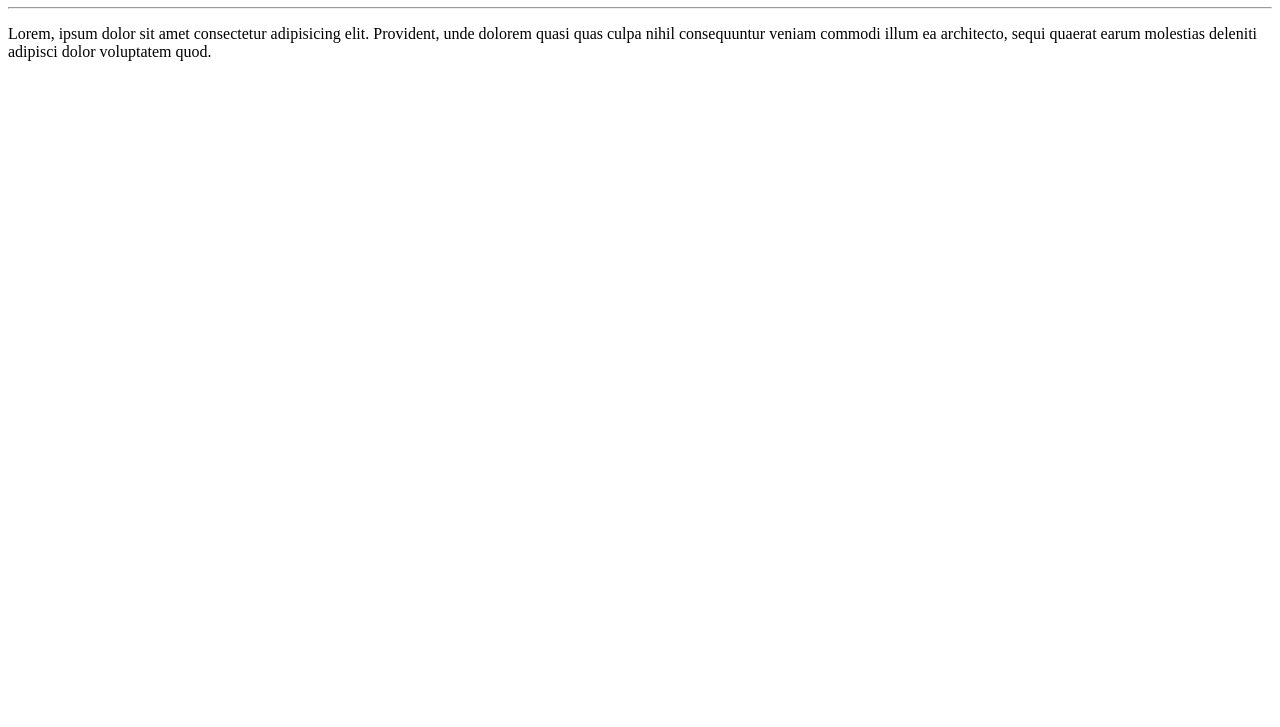
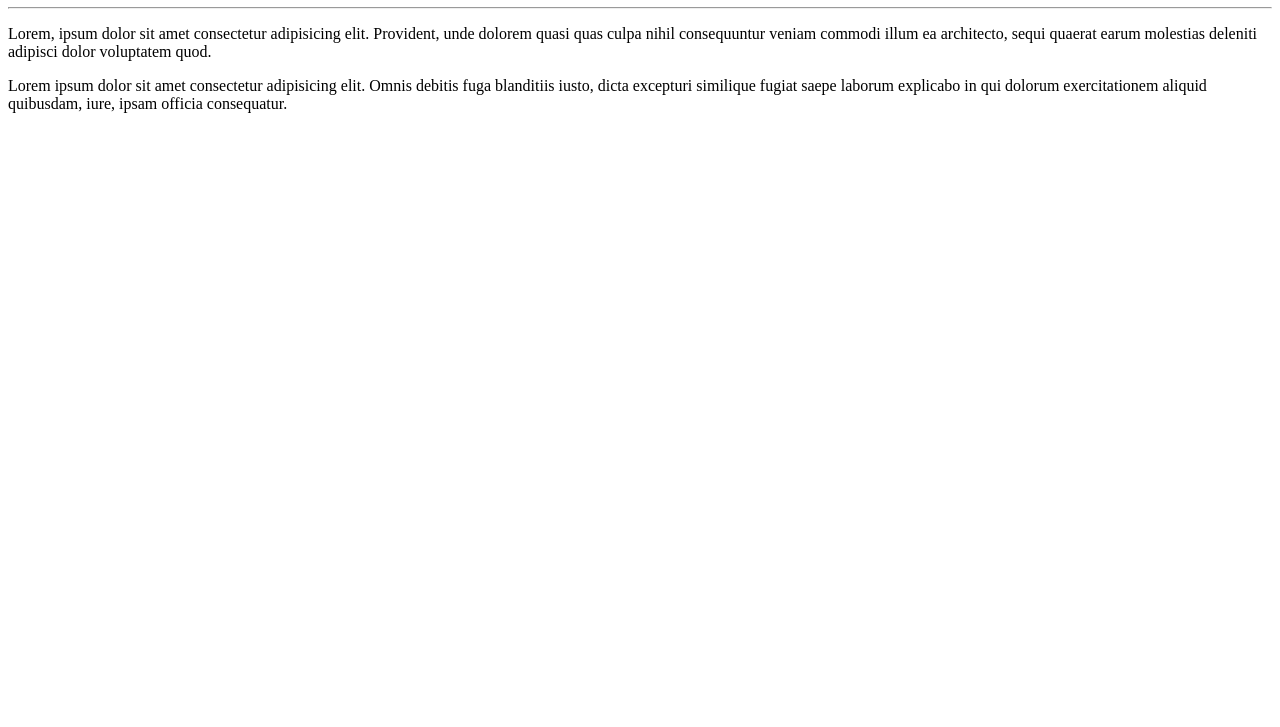
Before and after one commit to samuelrta/Ola-Mundo, a plain HTML site: page site-exemplo/index.html in a window 1280 px wide. Shown: the part 73-800 px from the top of the page. Drawn offline with Linux system fonts and the light colour scheme.

Commit message:
adicionei mais um lorem

```diff
--- a/site-exemplo/index.html
+++ b/site-exemplo/index.html
@@ -9,5 +9,6 @@
     <h1>Olá, Mundo</h1>
     <hr>
     <p>Lorem, ipsum dolor sit amet consectetur adipisicing elit. Provident, unde dolorem quasi quas culpa nihil consequuntur veniam commodi illum ea architecto, sequi quaerat earum molestias deleniti adipisci dolor voluptatem quod.</p>
+    <p>Lorem ipsum dolor sit amet consectetur adipisicing elit. Omnis debitis fuga blanditiis iusto, dicta excepturi similique fugiat saepe laborum explicabo in qui dolorum exercitationem aliquid quibusdam, iure, ipsam officia consequatur.</p>
 </body>
 </html>
```
